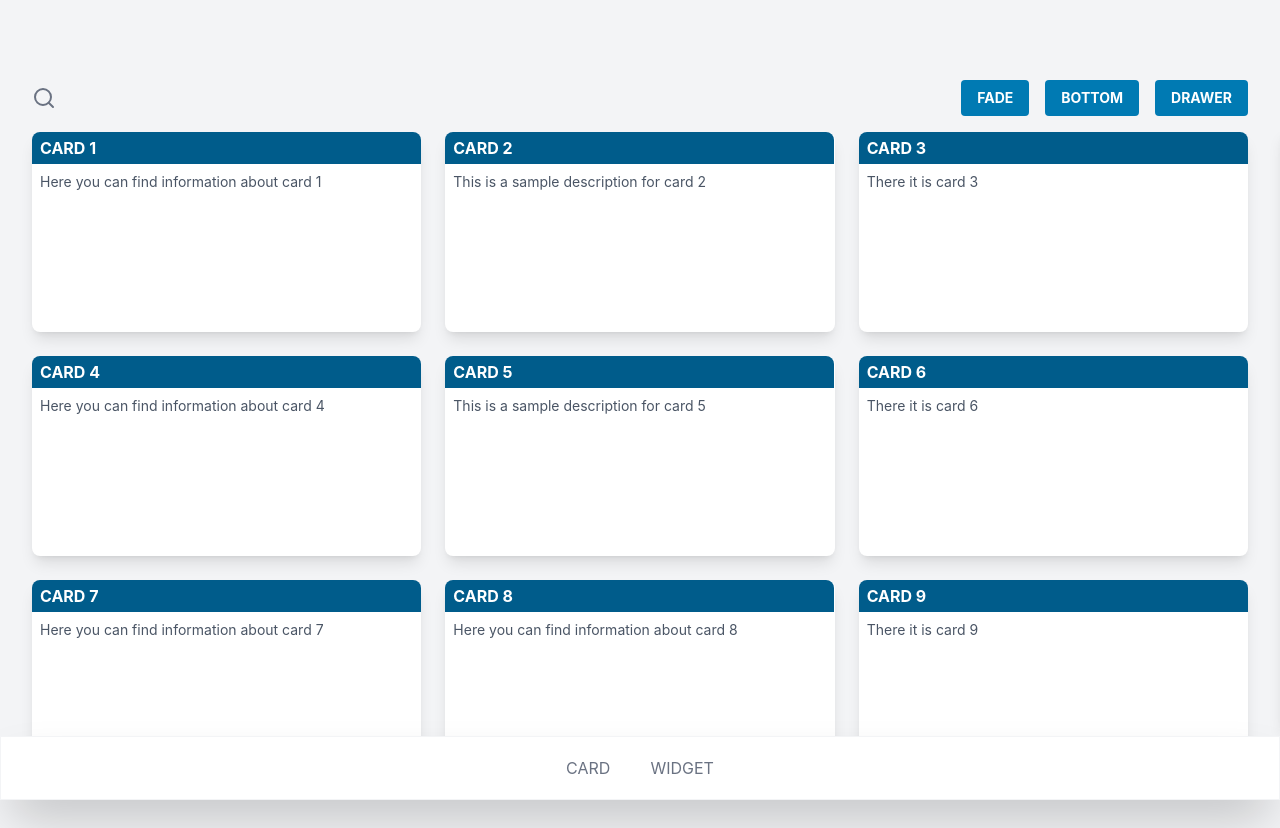
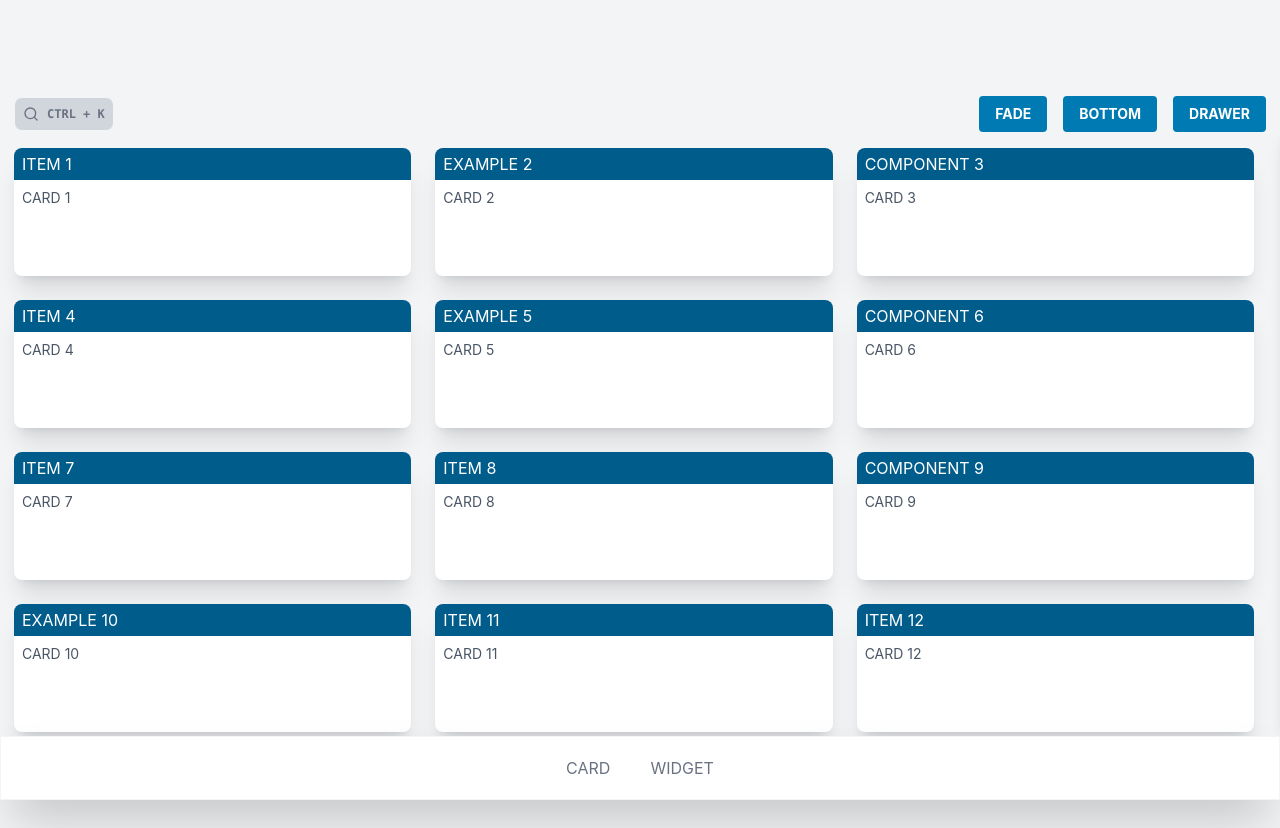
Before and after one commit to dan-alin/framer-animation, a Next.js app: page / in a window 1280 px wide. Shown: the top 828 px of the page. Built offline with nearby package versions, Linux system fonts and the light colour scheme.

Commit message:
feat: fcking smooth transition

```diff
--- a/app/globals.css
+++ b/app/globals.css
@@ -1,6 +1,11 @@
 @import 'tailwindcss';
 
+:root {
+	--blue-az: #007ab3;
+	--blue-az-dark: #005c8b;
+}
+
 @theme {
-	--color-primary: #007ab3;
-	--color-primary-dark: #005c8b;
+	--color-primary: var(--blue-az);
+	--color-primary-dark: var(--blue-az-dark);
 }
--- a/app/layout.tsx
+++ b/app/layout.tsx
@@ -31,7 +31,7 @@ export default function RootLayout({
 	return (
 		<html lang="en">
 			<body
-				className={`${geistSans.variable} ${geistMono.variable} antialiased overflow-hidden bg-gray-100  min-h-screen`}
+				className={`${geistSans.variable} ${geistMono.variable} antialiased overflow-hidden bg-gray-100  min-h-screen flex flex-col items-center`}
 			>
 				{children}
 				<Navbar />
--- a/app/page.tsx
+++ b/app/page.tsx
@@ -2,45 +2,27 @@
 import { Button } from '@/components/button';
 import Dialog from '@/components/dialog';
 import Drawer from '@/components/drawer';
-import { default as FlipWrap } from '@/components/flip-wrap';
+import ScaleCard from '@/components/scale-card';
+
 import Search from '@/components/search';
 import { cardStore } from '@/stores/cards.store';
 import { flipWrapStore } from '@/stores/current-card.store';
 import { flipModalStore } from '@/stores/flipped-modal.store';
 import { searchStore } from '@/stores/search.store';
 import { SearchIcon } from 'lucide-react';
-import { useRouter } from 'next/navigation';
-import { ChangeEvent, useEffect, useState } from 'react';
+import { AnimatePresence } from 'motion/react';
+import { usePathname, useRouter } from 'next/navigation';
+import { useEffect, useState } from 'react';
 import { useSnapshot } from 'valtio';
-
-type FrontCardProps = {
-	id: number;
-	desc: string;
-};
-
-const FrontCard = ({ id, desc }: FrontCardProps) => {
-	return (
-		<div className=" h-full w-full">
-			<h1 className=" bg-primary-dark text-white uppercase rounded-t-lg font-bold px-2 py-1 ">
-				Card {id + 1}
-			</h1>
-			<p className="text-sm p-2 text-gray-600">{desc}</p>
-		</div>
-	);
-};
 
 export default function Home() {
 	const [bottomOpen, setBottomOpen] = useState(false);
 	const [fadeOpen, setFadeOpen] = useState(false);
 	const [drawerOpen, setDrawerOpen] = useState(false);
-
+	const pathname = usePathname();
 	const { open, value } = useSnapshot(searchStore);
 
 	const { cards } = useSnapshot(cardStore);
-
-	const handleSearch = (e: ChangeEvent<HTMLInputElement>) => {
-		searchStore.value = e.target.value;
-	};
 
 	const navigate = useRouter();
 
@@ -67,16 +49,45 @@ export default function Home() {
 	const completeNavigation = () => {
 		flipWrapStore.isAnimating = false;
 
-		flipWrapStore.triggered && navigate.push(`/${flipWrapStore.flippedId + 1}`);
+		// flipWrapStore.triggered && navigate.push(`/${flipWrapStore.flippedId + 1}`);
 	};
 
+	useEffect(() => {
+		if (pathname === '/') {
+			function handleKeydown(event: KeyboardEvent) {
+				if (event.ctrlKey && event.key.toLowerCase() === 'k') {
+					console.log('Ctrl/Command + K detected');
+					event.preventDefault(); // Prevent default behavior (optional)
+					// Your custom logic here
+					searchStore.open = !searchStore.open;
+				}
+
+				if (event.key === 'Escape') {
+					searchStore.open = false;
+				}
+			}
+
+			window.addEventListener('keydown', handleKeydown);
+
+			return () => {
+				window.removeEventListener('keydown', handleKeydown);
+			};
+		}
+	}, [location.pathname]);
+
 	return (
-		<div className="flex flex-col items-center justify-items-center h-full p-8 gap-4  ">
-			<div className="flex gap-4  justify-between items-center w-full mt-12">
-				<SearchIcon
+		<div
+			className="flex flex-col items-center justify-items-center h-full py-24 gap-4 w-full max-w-[1300px] px-[14px]  "
+			id="main-page"
+		>
+			<div className="flex gap-4  justify-between items-center w-full ">
+				<kbd
 					onClick={handleSearchOpen}
-					className="text-gray-500 hover:text-primary-dark cursor-pointer"
-				/>
+					className="text-gray-500 font-bold uppercase border border-gray-100 bg-gray-300 text-xs py-2 p-2 rounded-lg flex items-center gap-2 hover:text-gray-600 hover:bg-gray-300 cursor-pointer "
+				>
+					<SearchIcon className="  size-4" />
+					Ctrl + K
+				</kbd>
 
 				<div className="flex justify-end items-center gap-4">
 					<Button onClick={handleFadeClick} type="button">
@@ -91,17 +102,14 @@ export default function Home() {
 					</Button>
 				</div>
 			</div>
-			<div className="grid grid-cols-3 grid-rows-[repeat(auto,200px)]  w-full h-full gap-6">
-				{cards
-					.filter((card) => card.desc.toLowerCase().includes(value.toLowerCase()))
-					.map((card) => (
-						<FlipWrap
-							onAnimationEnd={completeNavigation}
-							key={card.id}
-							id={card.id}
-							front={<FrontCard desc={card.desc} id={card.id} />}
-						/>
-					))}
+			<div className="flex flex-wrap w-full h-full gap-6 ">
+				<AnimatePresence>
+					{cards
+						.filter((card) => card.desc.toLowerCase().includes(value.toLowerCase()))
+						.map((card) => (
+							<ScaleCard key={card.id} desc={card.desc} id={card.id} />
+						))}
+				</AnimatePresence>
 			</div>
 
 			<Dialog
@@ -122,7 +130,7 @@ export default function Home() {
 				title="Modal"
 			/>
 			<Drawer closeDrawer={handleDrawerClick} open={drawerOpen} />
-			<Search visible={open} handleSearch={handleSearch} />
+			<Search />
 		</div>
 	);
 }
--- a/app/widgets/page.tsx
+++ b/app/widgets/page.tsx
@@ -38,7 +38,7 @@ export default function Widget() {
 
 	return (
 		<div
-			className={`grid grid-cols-3  grid-rows-[repeat(2,minmax(0,350px))] items-center justify-items-center max-h-[780px] h-full overflow-auto p-8 gap-4 `}
+			className={`grid grid-cols-3  grid-rows-[repeat(2,minmax(0,350px))] items-center justify-items-center max-h-[780px] h-full  p-8 gap-4 w-full overflow-hidden `}
 			id="widget-grid"
 		>
 			{(flippedId !== -1 || isAnimating) && (
@@ -49,7 +49,7 @@ export default function Widget() {
 					}}
 					exit={{ opacity: 0 }}
 					transition={{ opacity: { duration: 0.5 } }}
-					className="absolute top-0 left-0 w-full h-full bg-gray-900/30 flex items-center justify-center z-3"
+					className="absolute top-0 left-0 w-full h-full bg-gray-900/30 flex items-center justify-center z-3 "
 				></motion.div>
 			)}
 			<FlipWidget
--- a/components/flip-wrap.tsx
+++ b/components/flip-wrap.tsx
@@ -11,7 +11,7 @@ type MotionLineCardProps = {
 	scale?: number;
 };
 
-const FlipWrap = ({ id, front, onAnimationEnd, scale = 7 }: MotionLineCardProps) => {
+const FlipWrap = ({ id, front, onAnimationEnd }: MotionLineCardProps) => {
 	const { flippedId, isAnimating } = useSnapshot(flipWrapStore);
 	const cardRef = useRef<HTMLDivElement>(null);
 	const [x, setX] = useState(0);
@@ -59,13 +59,13 @@ const FlipWrap = ({ id, front, onAnimationEnd, scale = 7 }: MotionLineCardProps)
 					translateX: x,
 					translateY: y,
 					zIndex: isCurrent ? 10 : 1,
-					scale: isCurrent ? scale : 1,
+					scale: 1,
 					opacity: 1,
 					backgroundColor: isCurrent ? '#f3f4f6' : 'white'
 				}}
 				transition={{
 					zIndex: isCurrent ? { delay: 0 } : { delay: 0.5 },
-					scale: isCurrent && { delay: 0.4, duration: 0.5 },
+					// scale: isCurrent && { delay: 0.4, duration: 0.5 },
 					translateY: isCurrent && { delay: 0, duration: 0.3 },
 					translateX: isCurrent && { delay: 0, duration: 0.3 },
 					backgroundColor: { duration: 0.5, delay: 0.5 }
@@ -84,6 +84,11 @@ const FlipWrap = ({ id, front, onAnimationEnd, scale = 7 }: MotionLineCardProps)
 				<div className="absolute  backface-hidden h-full w-full" onClick={openCard}>
 					{front}
 				</div>
+
+				{/* BACK */}
+				<div className="absolute  backface-hidden h-full w-full rotate-y-180">
+					<h1></h1>
+				</div>
 			</motion.div>
 		</AnimatePresence>
 	);
--- /dev/null
+++ b/components/scale-card.tsx
@@ -0,0 +1,92 @@
+import { cn } from '@/utils/cn';
+import { motion } from 'motion/react';
+import { useRouter } from 'next/navigation';
+import { useRef, useState } from 'react';
+type ScaleCardProps = {
+	id: number;
+	desc: string;
+};
+
+const ScaleCard = ({ id, desc }: ScaleCardProps) => {
+	const [isAnimating, setIsAnimating] = useState(false);
+	const [x, setX] = useState(0);
+	const [y, setY] = useState(0);
+
+	const cardRef = useRef<HTMLDivElement>(null);
+
+	const navigate = useRouter();
+
+	const handleExpand = () => {
+		const card = cardRef.current;
+		if (!card) return;
+		setIsAnimating(true);
+
+		const { top, left } = card.getBoundingClientRect();
+		const x = -left;
+		const y = -top;
+
+		setX(x);
+		setY(y);
+	};
+
+	const handleAnimatioonEnd = () => {
+		if (isAnimating) {
+			navigate.push(`/${id + 1}`);
+		}
+	};
+
+	return (
+		<motion.div
+			initial={{ opacity: 0 }}
+			animate={{
+				opacity: 1
+			}}
+			exit={{ opacity: 0 }}
+			transition={{ duration: 0.5 }}
+			className=" h-32   w-[calc((100%-48px)*0.33)] "
+		>
+			<motion.div
+				ref={cardRef}
+				animate={{
+					zIndex: isAnimating ? 100 : 1,
+					height: isAnimating ? '100vh' : '100%',
+					width: isAnimating ? '100vw' : '100%',
+					translateX: isAnimating ? x : 0,
+					translateY: isAnimating ? y : 0
+				}}
+				transition={{
+					height: { duration: isAnimating ? 0.7 : 0 },
+					width: { duration: isAnimating ? 0.7 : 0 },
+					translateX: { duration: isAnimating ? 0.7 : 0 },
+					translateY: { duration: isAnimating ? 0.7 : 0 }
+				}}
+				onClick={handleExpand}
+				className={cn(
+					'rounded-lg flex flex-col bg-white shadow-xl cursor-pointer h-full w-full ',
+					isAnimating && 'pointer-events-none bg-gray-100 transition-colors duration-500 '
+				)}
+				onAnimationComplete={handleAnimatioonEnd}
+			>
+				{!isAnimating && (
+					<motion.h1
+						className={cn(' uppercase rounded-t-lg  px-2 py-1 text-white bg-primary-dark ')}
+					>
+						{desc}
+					</motion.h1>
+				)}
+
+				<motion.p
+					transition={{ duration: 0.7, delay: 0 }}
+					className={cn(
+						'text-sm p-2 text-gray-600 uppercase ',
+						isAnimating && 'text-2xl px-8 py-9  text-black'
+					)}
+				>
+					Card {id + 1}
+				</motion.p>
+			</motion.div>
+		</motion.div>
+	);
+};
+
+export default ScaleCard;
--- a/stores/cards.store.ts
+++ b/stores/cards.store.ts
@@ -9,15 +9,11 @@ type Card = {
 	desc: string;
 };
 
-//generate 3 different  description for the cards
-const descriptions = [
-	'This is a sample description for card  ',
-	'Here you can find information about card  ',
-	'There it is card  '
-];
+//generate 4 different  description for the cards
+const descriptions = ['Example ', 'Element ', 'Item ', 'Component '];
 
 //generate 12 cards
-const generatedCards: Card[] = Array.from({ length: 9 }, (_, i) => ({
+const generatedCards: Card[] = Array.from({ length: 12 }, (_, i) => ({
 	id: i,
 	desc: descriptions[Math.floor(Math.random() * descriptions.length)] + (i + 1)
 }));
```
Also changed, not shown: app/[id]/page.tsx (+9 -3 lines), components/search.tsx (+22 -10 lines).
